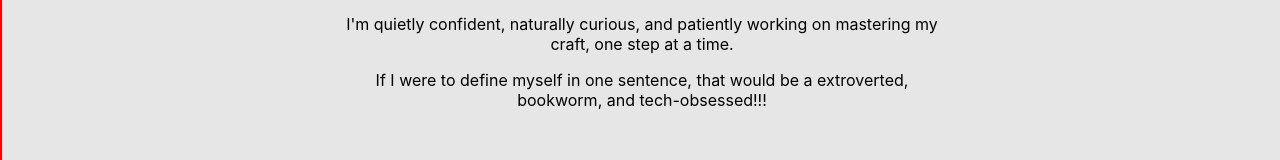
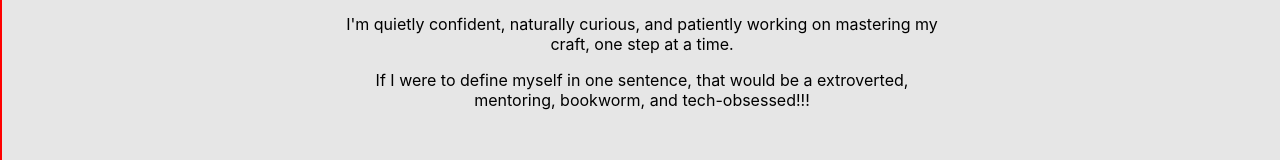
Before and after one commit to john-ngai/johnngai.com, a React (Create React App) app: page /about in a window 1280 px wide. Shown: the part 246-406 px from the top of the page. Built offline with nearby package versions, Linux system fonts and the light colour scheme.

Commit message:
Update .text-zone

```diff
--- a/src/components/About/index.js
+++ b/src/components/About/index.js
@@ -17,14 +17,16 @@ export default function About() {
         <h1>About Me</h1>
         <p>
           I am a very ambitious full stack developer looking for a role at
-          an established and innovative company with opportunities to work with the latest technologies on challenging and diverse projects.
+          an established and innovative company with opportunities to work with
+          the latest technologies on challenging and diverse projects.
         </p>
         <p>
           I'm quietly confident, naturally curious, and patiently working on
           mastering my craft, one step at a time.
         </p>
         <p>
-          If I were to define myself in one sentence, that would be a extroverted, bookworm, and tech-obsessed!!!
+          If I were to define myself in one sentence, that would be a extroverted,
+          mentoring, bookworm, and tech-obsessed!!!
         </p>
       </div>
     </div>
```
